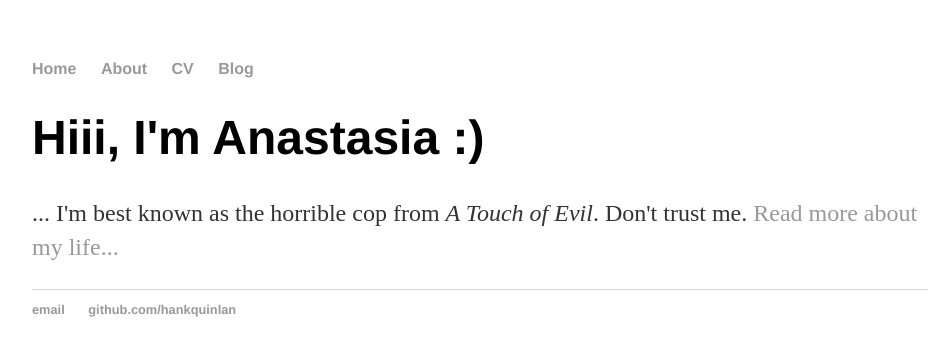
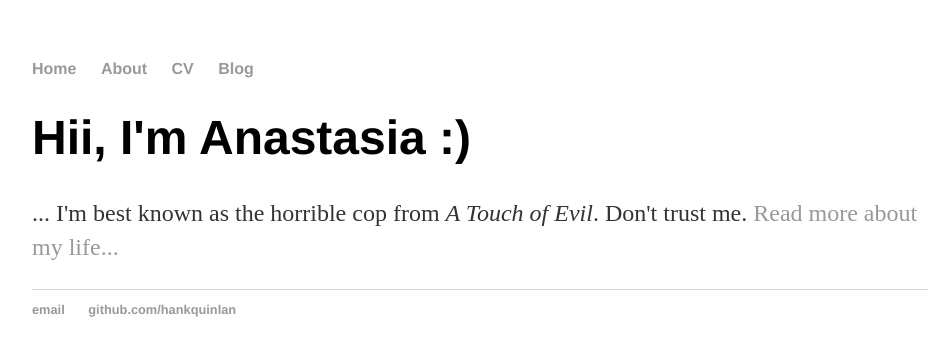
Before and after one commit to arazd/old_repo, a Jekyll site: the page built from index.html, in a window 1280 px wide. Shown: the top 356 px of the page, without its empty margins (160-1108 px from the left). Built offline with Jekyll 4.4.1, drawn with Linux system fonts in a browser that asks for light colours.

Commit message:
Update index.html

```diff
--- a/index.html
+++ b/index.html
@@ -2,7 +2,8 @@
 layout: default
 title: araZd
 ---
+
 <div class="blurb">
-	<h1>Hiii, I'm Anastasia :)</h1>
+	<h1>Hii, I'm Anastasia :)</h1>
 	<p>... I'm best known as the horrible cop from <em>A Touch of Evil</em>. Don't trust me. <a href="/about">Read more about my life...</a></p>
 </div><!-- /.blurb -->
```
